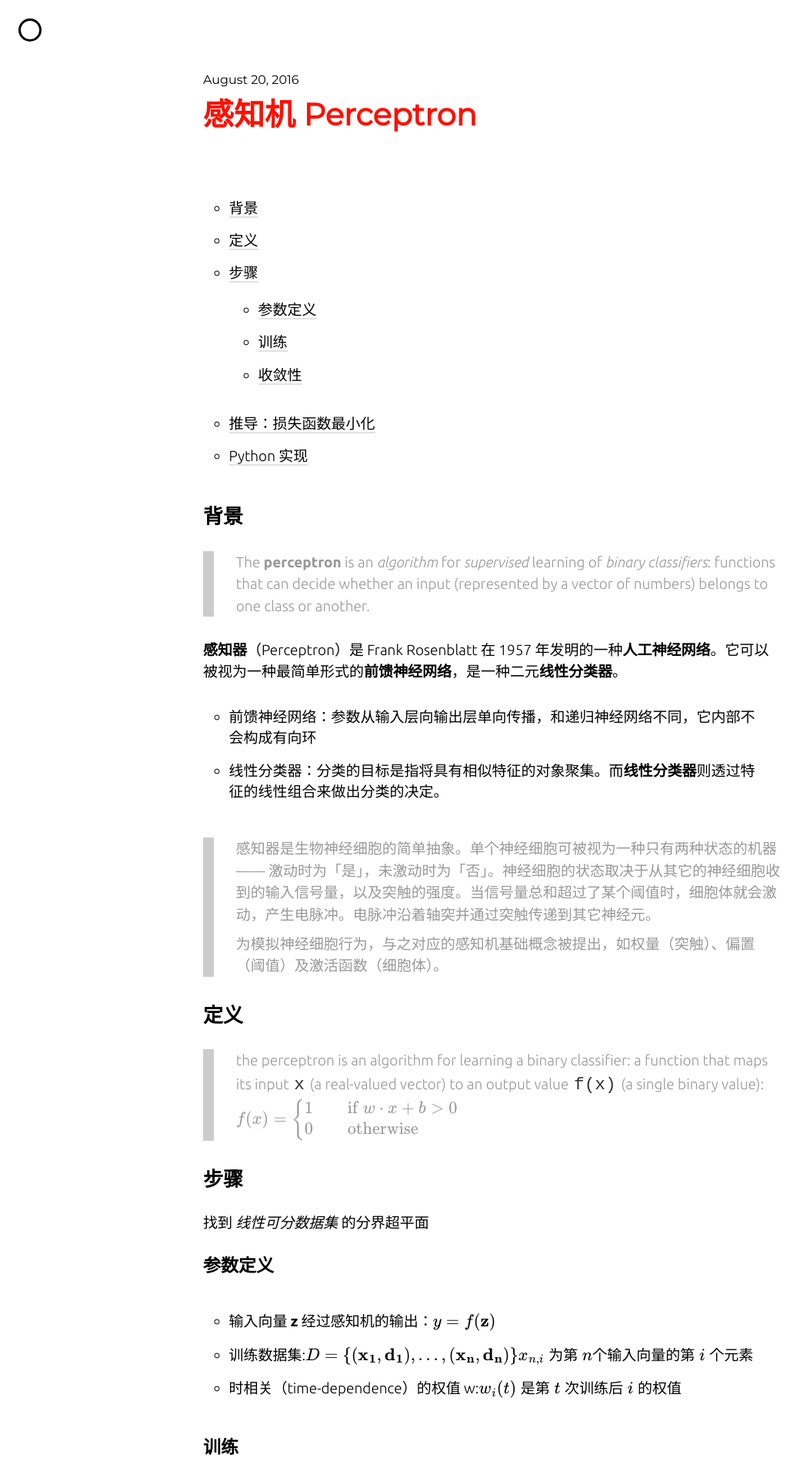
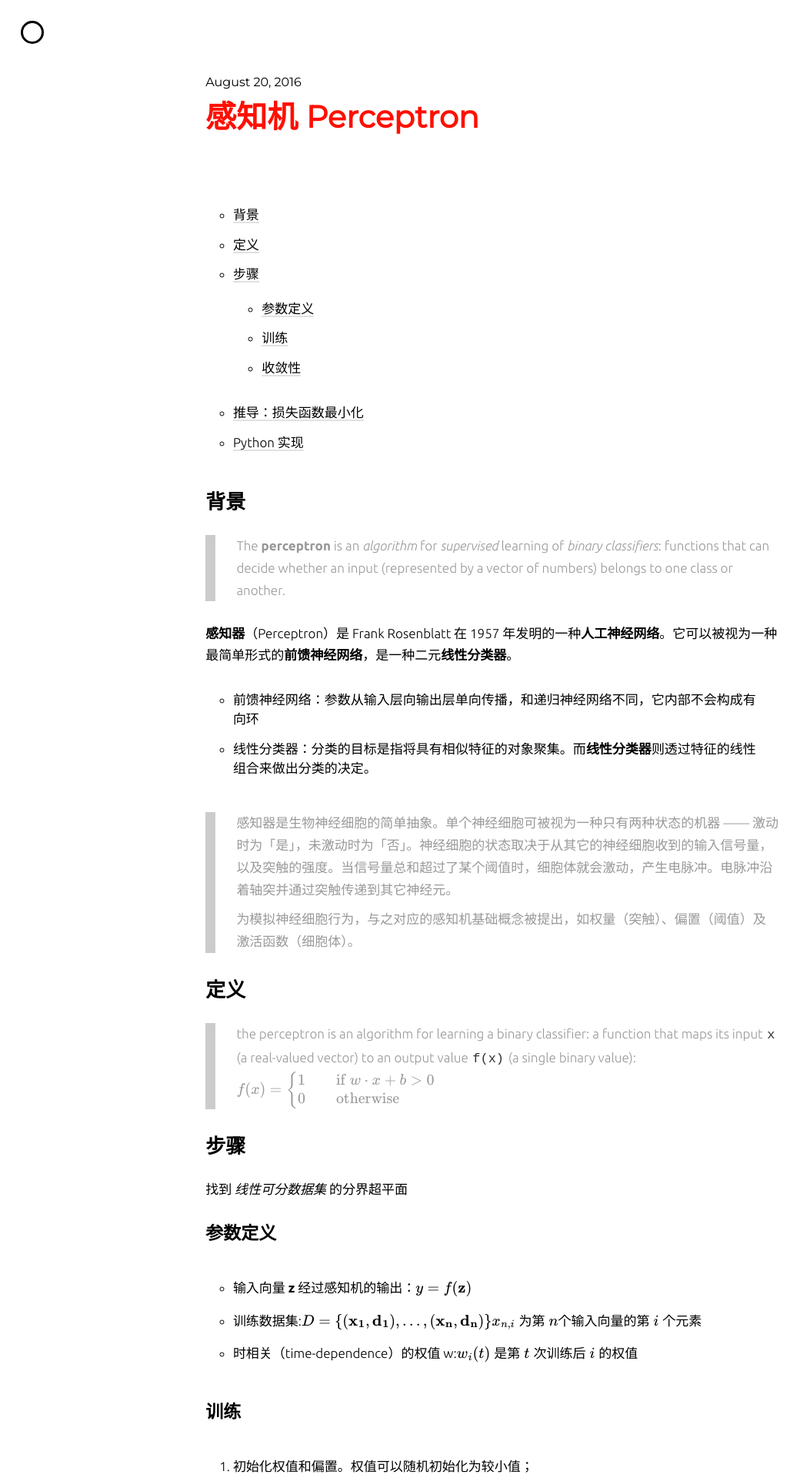
Before and after one commit to Liwink/liwink.github.io, a Jekyll site: the page built from _posts/2016-08-20-感知机-perceptron.md, in a window 1280 px wide. Shown: the top 1920 px of the page at 77% size, without its empty margins (0-1053 px from the left). Built offline with Jekyll 4.4.1, drawn with Linux system fonts in a browser that asks for light colours; nearby versions of some CDN libraries; formulas are drawn with MathJax 3.

Commit message:
smaller font size

```diff
--- a/_sass/_typography.scss
+++ b/_sass/_typography.scss
@@ -44,7 +44,7 @@
         font-size: 20px;
     }
     p {
-        font-size: 19px;
+        font-size: 17px;
         margin: $base-spacing/3 0;
         font-weight: lighter;
     }
@@ -59,7 +59,7 @@
         border-bottom: 2px solid $accent-color;
     }
     .disabled {
-        font-size: 17px;
+        font-size: 15px;
         color: #fff;
         background: $accent-color;
         border: none;
@@ -73,8 +73,8 @@
     }
     .capsule {
         padding: $base-spacing/4 $base-spacing/2;
-        font-size: 17px;
-        border-radius: 15px;
+        font-size: 14px;
+        border-radius: 13px;
         background: $accent-color;
         color: #fff;
     }
@@ -119,12 +119,12 @@
         list-style-type: decimal;
     }
     li {
-      font-size: 19px;
+      font-size: 17px;
       font-weight: lighter;
       margin: 0.8em 0em 0.8em 0.5em;
     }
     li p {
-        font-size: 19px;
+        font-size: 17px;
     }
 
 }
--- a/_sass/_vars.scss
+++ b/_sass/_vars.scss
@@ -4,8 +4,8 @@ $font-stack-three: 'Montserrat';
 $code-font: 'Menlo', 'Roboto Mono', 'Roboto';
 
 // Spacing and Sizes
-$base-font-size: 1.2em;
-$base-line-height: 1.5;
+$base-font-size: 1em;
+$base-line-height: 1.7;
 $base-spacing: $base-line-height * 1em;
 $small-spacing: $base-spacing / 2;
 $max-width: 800px;
```
